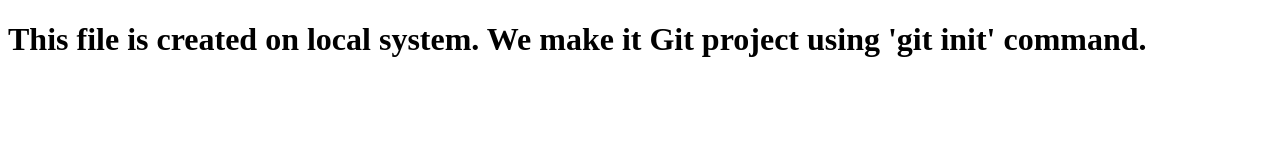
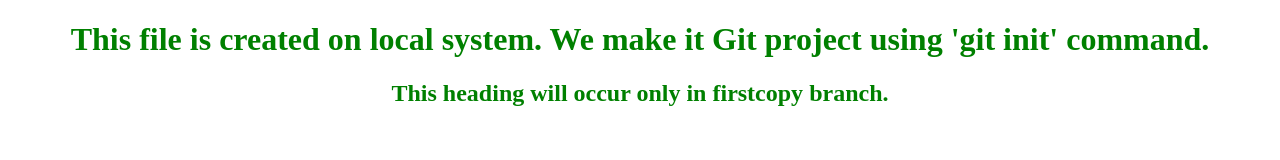
Before and after one commit to krishma-koundal/local_learning, a plain HTML site: page index.html in a window 1280 px wide. Drawn offline with Linux system fonts and the light colour scheme.

Commit message:
firstcopy

```diff
--- a/index.html
+++ b/index.html
@@ -4,11 +4,12 @@
     <meta charset="UTF-8">
     <meta name="viewport" content="width=device-width, initial-scale=1.0">
     <title>Document</title>
-    <link href="style.css"/>
+    <link rel="stylesheet" href="style.css"/>
 </head>
 <body>
     <p>
     <h1>This file is created on local system. We make it Git project using 'git init' command.</h1>
+    <h2>This heading will occur only in <b>firstcopy</b> branch.</h2>
     </p>
 </body>
 </html>
--- a/style.css
+++ b/style.css
@@ -1,3 +1,4 @@
-p{
+h1, h2{
     color: green;
+    text-align: center;
 }
```
